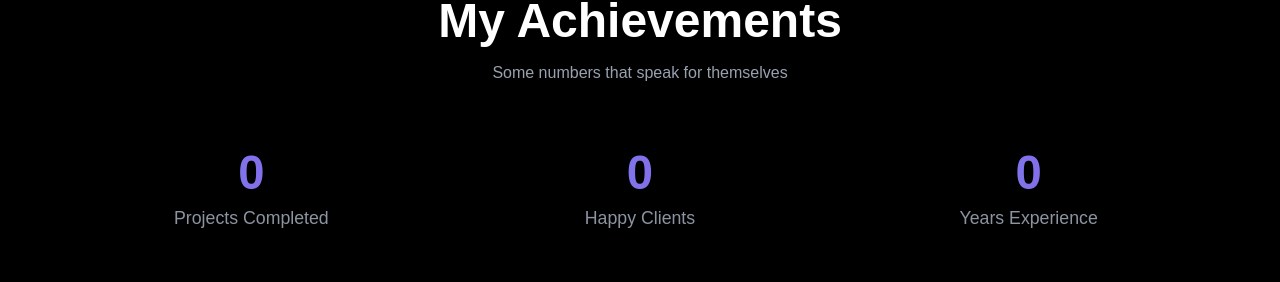
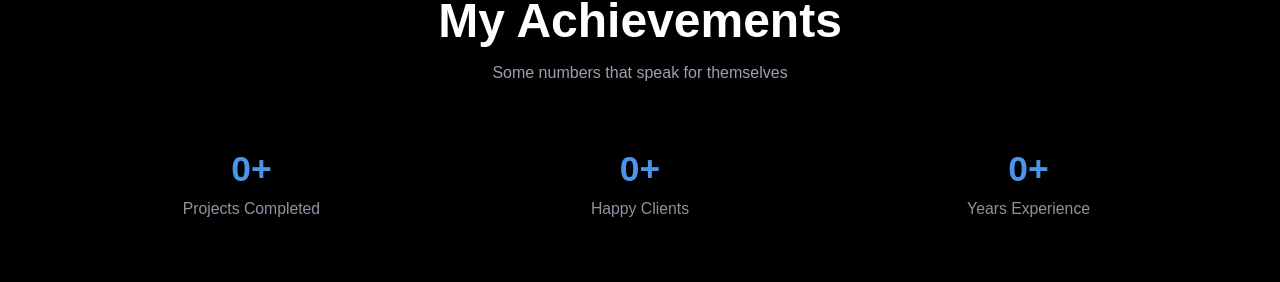
Before and after one commit to yasithyuran/portfolio, a Next.js app: page / in a window 1280 px wide. Shown: the part 1986-2268 px from the top of the page. Built offline with nearby package versions, Linux system fonts and the light colour scheme; no server answers.

Commit message:
Fix TypeScript errors and disable strict mode

```diff
--- a/app/components/Counter.tsx
+++ b/app/components/Counter.tsx
@@ -1,58 +1,55 @@
 'use client';
 
-import { useEffect, useRef } from 'react';
-import { motion } from 'framer-motion';
 import { useInView } from 'react-intersection-observer';
+import { useEffect, useRef, useState } from 'react';
 
-export default function Counter({ end, duration = 2, label }) {
-  const countRef = useRef(0);
-  const nodeRef = useRef(null);
+interface CounterProps {
+  end: number;
+  duration?: number;
+  label?: string;
+}
+
+export default function Counter({ end, duration = 2, label = '' }: CounterProps) {
+  const [count, setCount] = useState(0);
   const { ref, inView } = useInView({
     threshold: 0.5,
-    triggerOnce: false, // CHANGED: Allow re-triggering
+    triggerOnce: true,
   });
+  const hasStarted = useRef(false);
 
   useEffect(() => {
-    if (!inView) return;
+    if (!inView || hasStarted.current) return;
 
-    const targetNumber = parseInt(end);
-    countRef.current = 0; // ADDED: Reset counter on update
-    const increment = targetNumber / (duration * 60); // 60 frames per second
+    hasStarted.current = true;
+    let startTime: number;
+    let animationId: number;
 
-    const updateCount = () => {
-      countRef.current += increment;
+    const animate = (currentTime: number) => {
+      if (!startTime) startTime = currentTime;
+      const elapsed = currentTime - startTime;
+      const progress = Math.min(elapsed / (duration * 1000), 1);
+      const currentCount = Math.floor(progress * end);
 
-      if (countRef.current >= targetNumber) {
-        countRef.current = targetNumber;
-        if (nodeRef.current) {
-          nodeRef.current.textContent = targetNumber + (typeof end === 'string' && end.includes('+') ? '+' : '');
-        }
-      } else {
-        if (nodeRef.current) {
-          nodeRef.current.textContent = Math.floor(countRef.current) + (typeof end === 'string' && end.includes('+') ? '+' : '');
-        }
-        requestAnimationFrame(updateCount);
+      setCount(currentCount);
+
+      if (progress < 1) {
+        animationId = requestAnimationFrame(animate);
       }
     };
 
-    requestAnimationFrame(updateCount);
+    animationId = requestAnimationFrame(animate);
+
+    return () => {
+      if (animationId) {
+        cancelAnimationFrame(animationId);
+      }
+    };
   }, [inView, end, duration]);
 
   return (
-    <motion.div
-      ref={ref}
-      initial={{ opacity: 0, scale: 0.5 }}
-      animate={inView ? { opacity: 1, scale: 1 } : { opacity: 0, scale: 0.5 }}
-      transition={{ duration: 0.6 }}
-      className="text-center"
-    >
-      <h3
-        ref={nodeRef}
-        className="text-5xl font-bold text-transparent bg-clip-text bg-gradient-to-r from-blue-400 to-purple-500 mb-2"
-      >
-        0
-      </h3>
-      <p className="text-gray-400 text-lg">{label}</p>
-    </motion.div>
+    <div ref={ref} className="text-center">
+      <div className="text-4xl font-bold text-blue-400 mb-2">{count.toLocaleString()}+</div>
+      <p className="text-gray-400">{label}</p>
+    </div>
   );
 }
```
